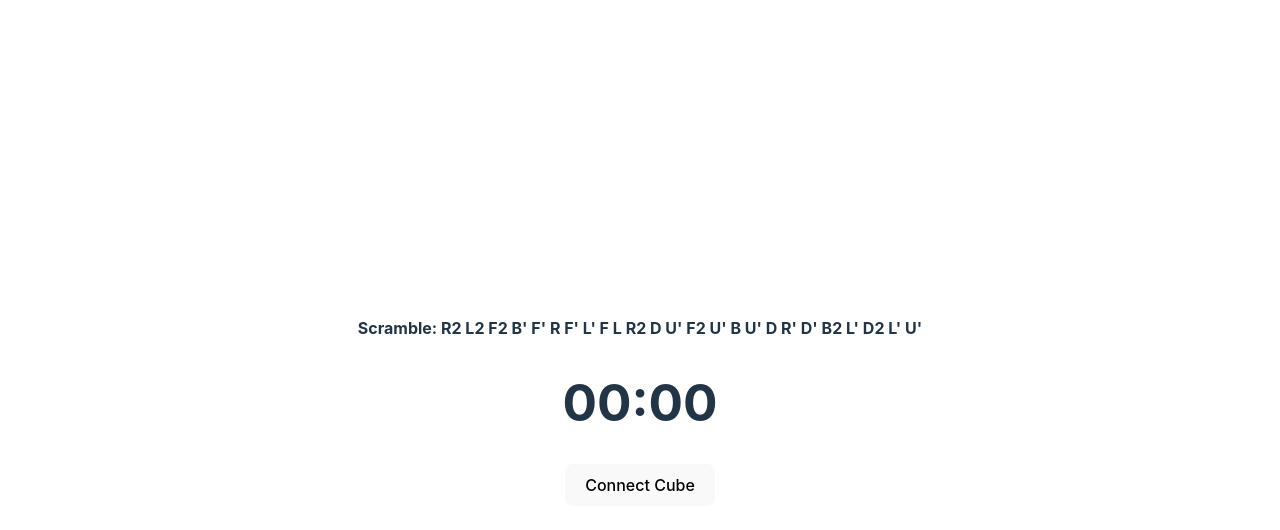
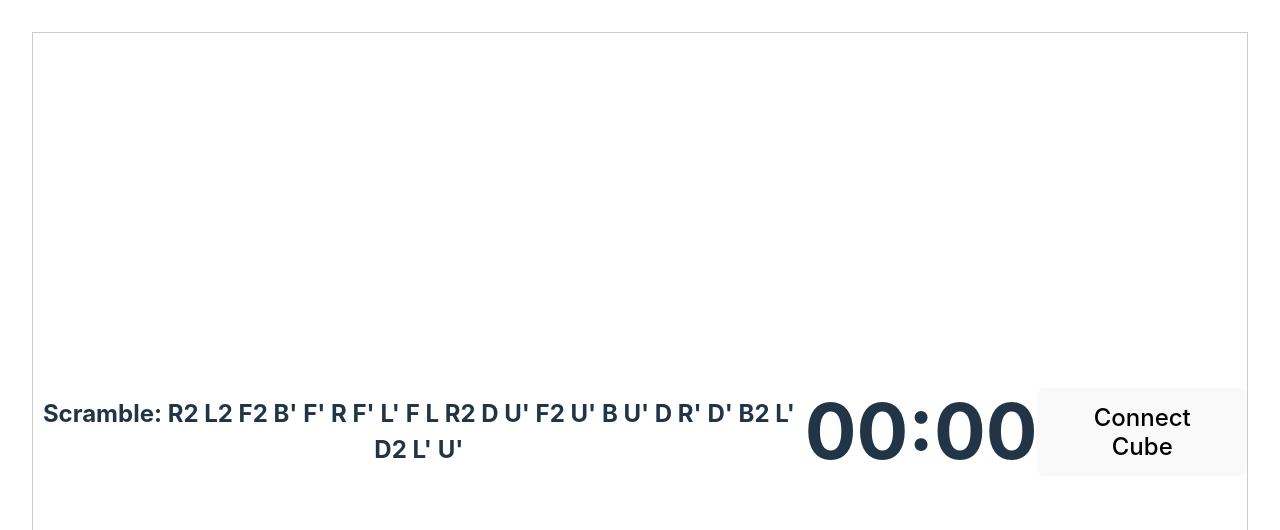
Before and after one commit to syzham/cubeTimer, a React (Vite) app: page / in a window 1280 px wide. Shown: the top 530 px of the page. Built offline with nearby package versions, Linux system fonts and the light colour scheme.

Commit message:
Initial layout for multiplayer

```diff
--- a/src/App.tsx
+++ b/src/App.tsx
@@ -1,4 +1,5 @@
 import './App.css'
+import './css/GridItems.css'
 import Connection from './Connection'
 import {Scrambler} from "./component/Scrambler.ts";
 import {useEffect, useState} from "react";
@@ -20,15 +21,15 @@ function App() {
 
     return (
         <>
-            <div>
+            <div className={`grid-container layout-${numberOFSolvers}`}>
                 {Array.from({length: numberOFSolvers}, (_, index) => (
-                    <Connection key={index} value={"Connect Cube"} scramble={getDisplayScramble}
-                                solved={() => handleSolvedConnection(index)}/>
+                    <div className={'grid-item'}><Connection key={index} value={"Connect Cube"} scramble={getDisplayScramble}
+                                     solved={() => handleSolvedConnection(index)}/></div>
                     ))}
             </div>
-                <script type={"module"} src={"Connection.tsx"}></script>
-            </>
-            )
-            }
+            <script type={"module"} src={"Connection.tsx"}></script>
+        </>
+    )
+    }
 
 export default App
--- /dev/null
+++ b/src/css/GridItems.css
@@ -0,0 +1,44 @@
+/* General grid container styling */
+.grid-container {
+    display: grid;
+    gap: 10px; /* Adjust spacing as needed */
+    width: 100%;
+    height: 100vh; /* Full screen height */
+}
+
+/* Layout for 1 item */
+.layout-1 {
+    grid-template-rows: 1fr;
+    grid-template-columns: 1fr;
+}
+
+/* Layout for 2 items: Left and Right */
+.layout-2 {
+    grid-template-rows: 1fr;
+    grid-template-columns: 1fr 1fr;
+}
+
+/* Layout for 3 items: Two top, one bottom */
+.layout-3 {
+    grid-template-rows: 1fr 1fr;
+    grid-template-columns: 1fr 1fr;
+}
+
+.layout-3 > :nth-child(3) {
+    grid-column: span 2; /* Bottom item spans both columns */
+}
+
+/* Layout for 4 items: 2x2 grid */
+.layout-4 {
+    grid-template-rows: 1fr 1fr;
+    grid-template-columns: 1fr 1fr;
+}
+
+/* General grid item styling */
+.grid-item {
+    display: flex;
+    justify-content: center;
+    align-items: center;
+    border: 1px solid #ccc;
+    font-size: 1.5rem;
+}
```
